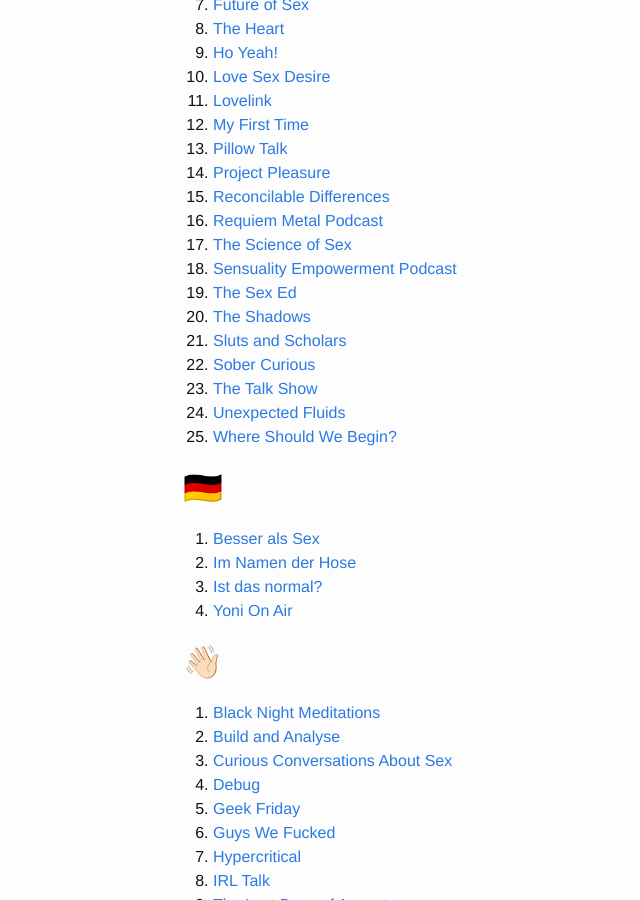
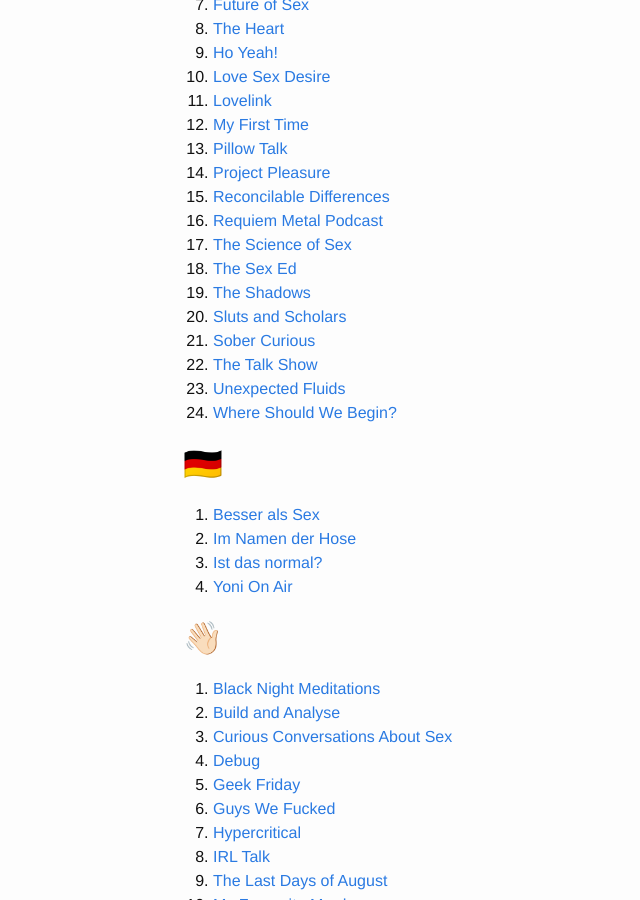
Before and after one commit to danmorrison/danmorrison.github.io, a Jekyll site: the page built from _posts/2019-01-11-podcasts.md, in a window 1280 px wide and 900 px high, scrolled down 453 px. Shown: the whole window, without its empty margins (87-727 px from the left). Built offline with Jekyll 4.4.1, drawn with Linux system fonts in a browser that asks for light colours.

Commit message:
Remove Sensuality Empowerment Podcast

```diff
--- a/_posts/2019-01-11-podcasts.md
+++ b/_posts/2019-01-11-podcasts.md
@@ -25,7 +25,6 @@ These are the podcasts that I subscribe to.
 1. [Reconcilable Differences](https://podcasts.apple.com/podcast/id1001591287)
 1. [Requiem Metal Podcast](https://podcasts.apple.com/podcast/id216744980)
 1. [The Science of Sex](https://podcasts.apple.com/podcast/id1291429350)
-1. [Sensuality Empowerment Podcast](https://podcasts.apple.com/podcast/id1307465076)
 1. [The Sex Ed](https://podcasts.apple.com/podcast/id1440228794)
 1. [The Shadows](https://podcasts.apple.com/podcast/id1420121326)
 1. [Sluts and Scholars](https://podcasts.apple.com/podcast/id1223781930)
```
